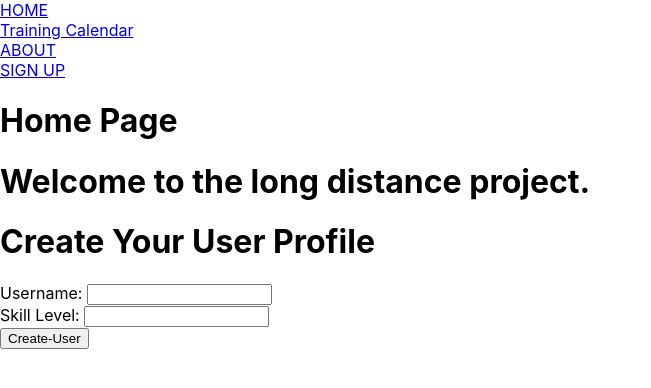
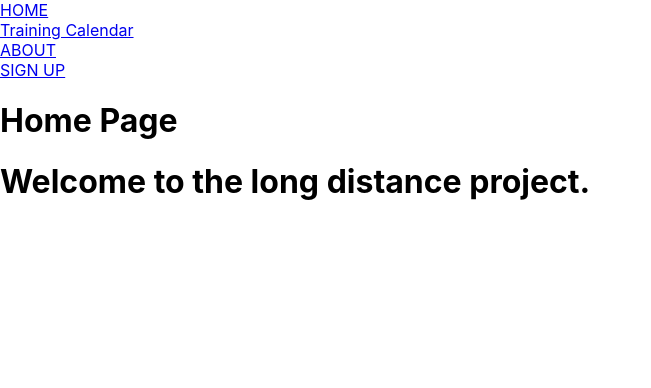
Before and after one commit to 93dannyp/long_distance_project, a React (Create React App) app in the folder long_distance_project_front_end/: page / in a window 1280 px wide. Shown: the top 388 px of the page, without its empty margins (0-651 px from the left). Built offline with nearby package versions, Linux system fonts and the light colour scheme.

Commit message:
got sign up page functionality

```diff
--- a/long_distance_project_front_end/src/App.js
+++ b/long_distance_project_front_end/src/App.js
@@ -16,14 +16,17 @@ class App extends React.Component {
     message: 'Hello',
     completedDays: [],
     users: [],
+    signUpUser: '',
   };
 
   addUser = (newUser) => {
+    console.log(newUser)
     const copyUser = [...this.state.users];
     copyUser.push(newUser);
     this.setState({
       users: copyUser,
     });
+    console.log(newUser)
   };
 
   checkOffDay = (day) => {
@@ -33,15 +36,16 @@ class App extends React.Component {
   render() {
     return (
       <div>
-          <NavBar />
+        <NavBar />
         <Switch>
           <Route exact path='/' component={Home}/>
           <Route exact path='/calendar' render={() => <WeekCalendarBeginner beginner={this.state.beginner} /> } />
           <Route exact path='/about' render={() => <About message={this.state.message} />} />
+          <Route exact path='/signup' render={() => <NewUserForm baseURL={baseURL} addUser={this.addUser} /> } />
           <Route component={Error}/>
         </Switch>
         <h1>Welcome to the long distance project.</h1>
-        <NewUserForm baseURL={baseURL} addUser={this.addUser} />
+        {/* <NewUserForm baseURL={baseURL} addUser={this.addUser} /> */}
       </div>
     );
   }
--- a/long_distance_project_front_end/src/components/NewUserForm.jsx
+++ b/long_distance_project_front_end/src/components/NewUserForm.jsx
@@ -1,9 +1,11 @@
 import React, { Component } from 'react'
+let baseURL = "http://localhost:3003";
+
 
 export default class NewUserForm extends Component {
     state = {
         username: '',
-                level: '',
+        level: '',
     }
 
 
@@ -23,9 +25,8 @@ export default class NewUserForm extends Component {
     //     })
     // }
     handleSubmit = (event) => {
-        console.log(this.props.baseURL)
         event.preventDefault();
-        fetch(this.props.baseURL + '/users', {
+        fetch(this.props.baseURL+ '/users', {
             method: 'POST',
             body: JSON.stringify({
                 username: this.state.username,
@@ -37,6 +38,8 @@ export default class NewUserForm extends Component {
         }).then(res => {
             return res.json();
         }).then(data => {
+            console.log((data))
+            // opportunity for duplicate username error handling
             this.props.addUser(data);
             this.setState({
                 username: '',
```
